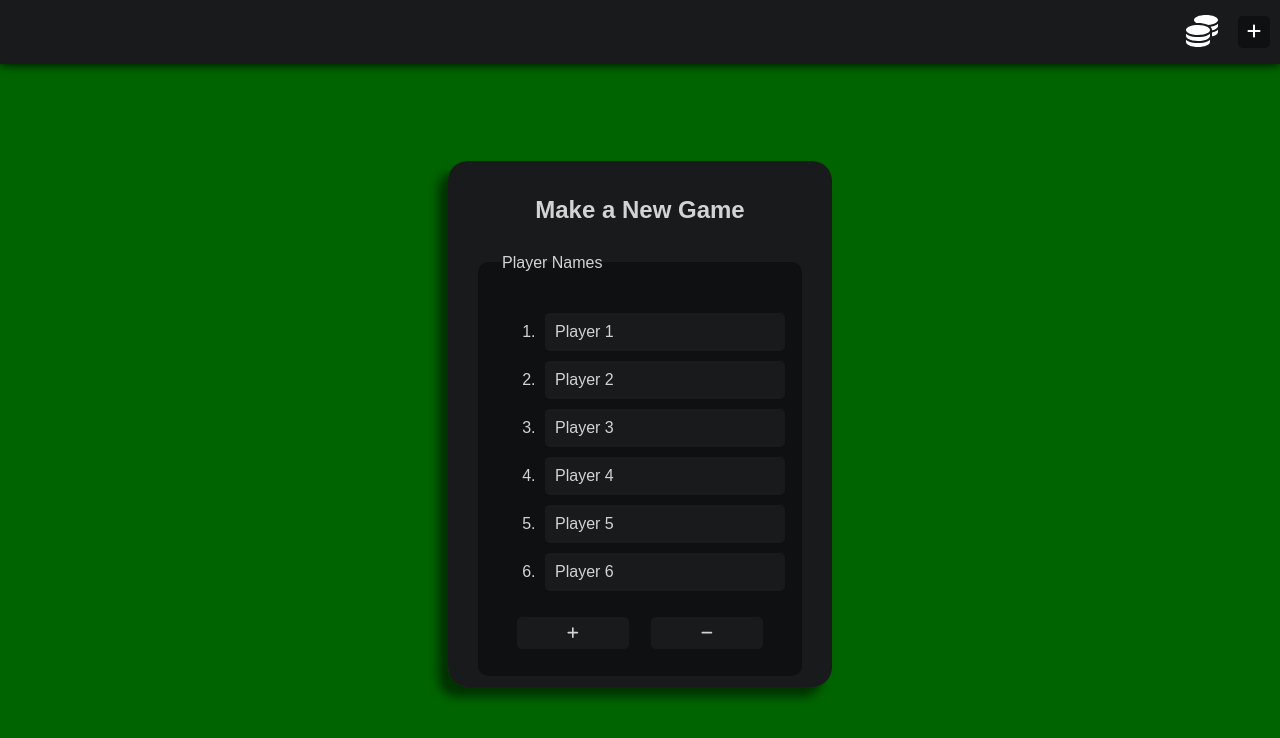
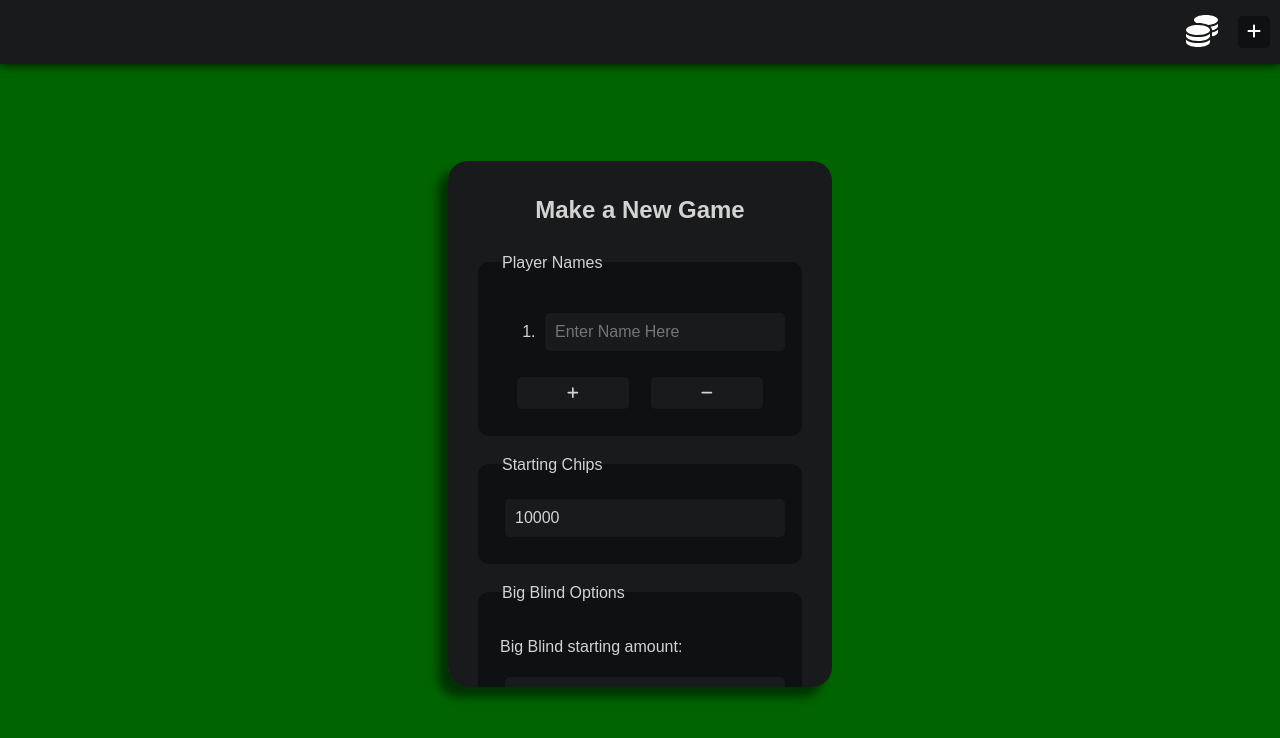
Before and after one commit to JesseCrans/PokerChips, a React (Vite) app: page / in a window 1280 px wide. Shown: the top 738 px of the page. Built offline with nearby package versions, Linux system fonts and the light colour scheme.

Commit message:
minor changes

```diff
--- a/package.json
+++ b/package.json
@@ -2,12 +2,15 @@
   "name": "pokerchips",
   "private": true,
   "version": "0.0.0",
+  "homepage": "https://jessecrans.github.io/PokerChips/",
   "type": "module",
   "scripts": {
     "dev": "vite",
     "build": "vite build",
     "lint": "eslint . --ext js,jsx --report-unused-disable-directives --max-warnings 0",
-    "preview": "vite preview"
+    "preview": "vite preview",
+    "predeploy": "npm run build",
+    "deploy": "gh-pages -d dist"
   },
   "dependencies": {
     "@fortawesome/fontawesome-svg-core": "^6.4.2",
@@ -15,6 +18,7 @@
     "@fortawesome/free-regular-svg-icons": "^6.4.2",
     "@fortawesome/free-solid-svg-icons": "^6.4.2",
     "@fortawesome/react-fontawesome": "^0.2.0",
+    "gh-pages": "^6.0.0",
     "react": "^18.2.0",
     "react-dom": "^18.2.0"
   },
--- a/src/Game/Components/NewGame/NewGame.jsx
+++ b/src/Game/Components/NewGame/NewGame.jsx
@@ -13,7 +13,7 @@ import "./NewGame.css"
 
 export default function NewGame({ gameState, setGameState }) {
   let [newGame, setNewGame] = useState({
-    playerNames: ['Player 1', 'Player 2', 'Player 3', 'Player 4', 'Player 5', 'Player 6'],
+    playerNames: [''],
     startingChips: 10000,
     bigBlind: 50,
     bigBlindIncrement: 50,
--- a/src/Game/Components/Players/Components/Player/Player.css
+++ b/src/Game/Components/Players/Components/Player/Player.css
@@ -46,4 +46,5 @@
 .player p {
   margin: 5px;
   padding: 0;
+  text-align: center;
 }
--- a/vite.config.js
+++ b/vite.config.js
@@ -4,4 +4,5 @@ import react from '@vitejs/plugin-react-swc'
 // https://vitejs.dev/config/
 export default defineConfig({
   plugins: [react()],
+  base: "/PokerChips/"
 })
```
Also changed, not shown: 1 other file (tests, documents, lock files or other folders).
